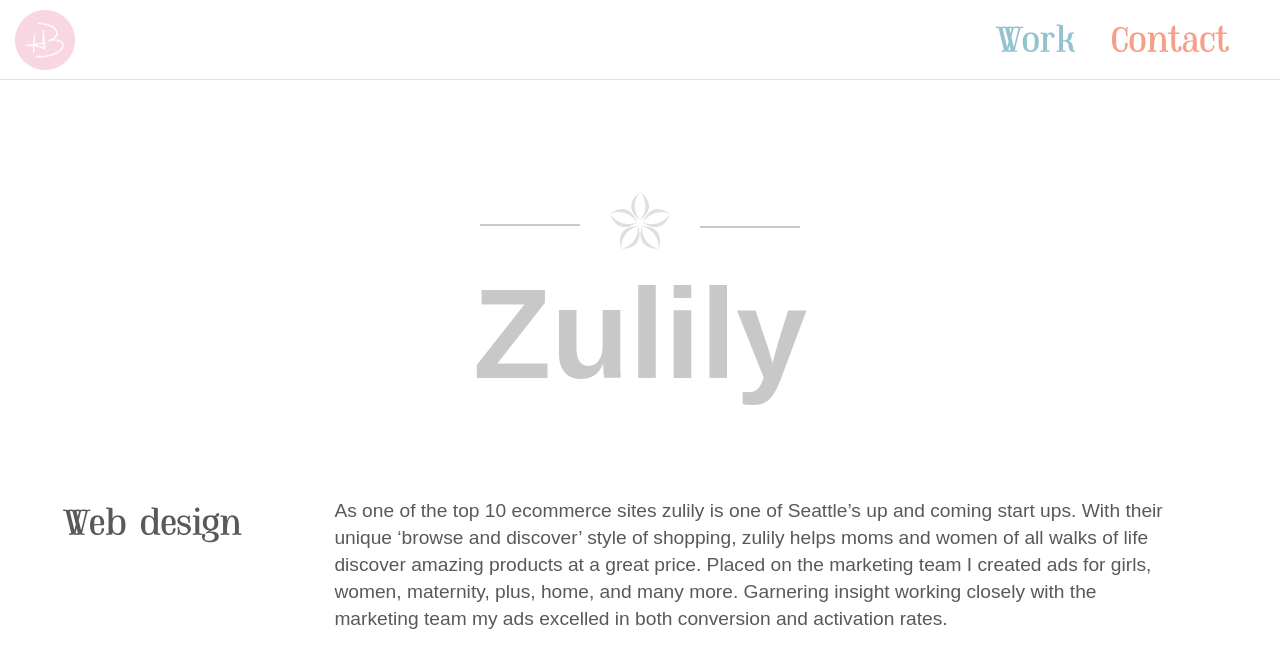
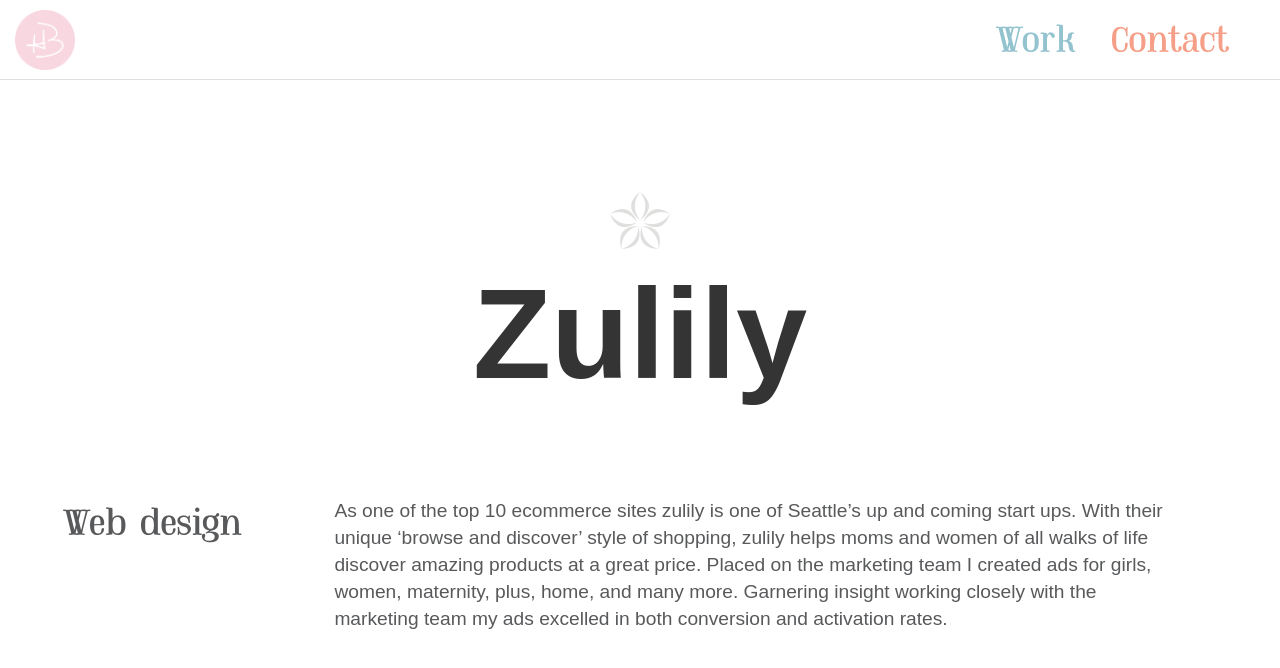
Before and after one commit to tcandens/himynameisholly.com, a Jekyll site: the page built from src/_posts/2015-01-06-zulily.md, in a window 1280 px wide and 900 px high. Shown: the top 668 px of the window. Built offline with Jekyll 4.4.1, drawn with Linux system fonts in a browser that asks for light colours; nearby versions of some CDN libraries; Markdown is read by kramdown in place of the engine named in the settings.

Commit message:
Fix svg, add svgo to gulpfile

```diff
--- a/gulpfile.js
+++ b/gulpfile.js
@@ -59,7 +59,9 @@
       // Lossless conversion to progressive JPGs
       progressive: true,
       // Interlace GIFs for progressive rendering
-      interlaced: true
+      interlaced: true,
+      // Optimize SVGs
+      multipass: true
     }))
     .pipe(gulp.dest("site/assets/images"))
     .pipe($.size({title: "images"}));
@@ -112,6 +114,7 @@
       // Find your username, hostname and destination from your rsync-credentials.json
       hostname: secret.hostname,
       username: secret.username,
+      password: secret.password,
       destination: secret.destination,
       // Incremental uploading, adds a small delay but minimizes the amount of files transferred
       incremental: true,
--- a/src/assets/scss/_overlay.scss
+++ b/src/assets/scss/_overlay.scss
@@ -1,4 +1,5 @@
 .loading-overlay {
+  display: none;
   position: fixed;
   top: 0; bottom: 0;
   left: 0; right: 0;
@@ -20,11 +21,13 @@
 }
 @keyframes fade {
   0% {
+    display: block;
     opacity: 1;
     visibility: visible;
   }
   100% {
     display: none;
-    opacity: 0
+    opacity: 0;
+    visibility: hidden;
   }
 }
--- a/src/assets/scss/_post.scss
+++ b/src/assets/scss/_post.scss
@@ -114,7 +114,7 @@
   }
 }
 .post-zulily {
-  $color: rgba(200,200,200,1);
+  $color: inherit;
   .project-title {
     color: $color;
   }
--- a/src/assets/stylesheets/style.css
+++ b/src/assets/stylesheets/style.css
@@ -128,6 +128,7 @@
   visibility: visible; }
 
 .loading-overlay {
+  display: none;
   position: fixed;
   top: 0;
   bottom: 0;
@@ -152,21 +153,25 @@
 
 @-webkit-keyframes fade {
   0% {
+    display: block;
     opacity: 1;
     visibility: visible; }
 
   100% {
     display: none;
-    opacity: 0; } }
+    opacity: 0;
+    visibility: hidden; } }
 
 @keyframes fade {
   0% {
+    display: block;
     opacity: 1;
     visibility: visible; }
 
   100% {
     display: none;
-    opacity: 0; } }
+    opacity: 0;
+    visibility: hidden; } }
 
 .nav {
   position: fixed;
@@ -885,9 +890,9 @@
   background-color: #6e6f2e; }
 
 .post-zulily .project-title {
-  color: #c8c8c8; }
+  color: inherit; }
 .post-zulily .project-logo:before, .post-zulily .project-logo:after {
-  background-color: #c8c8c8; }
+  background-color: inherit; }
 
 .paginate-container {
   position: fixed;
```
Also changed, not shown: src/assets/images/thumbnails/ww_icon.svg.
